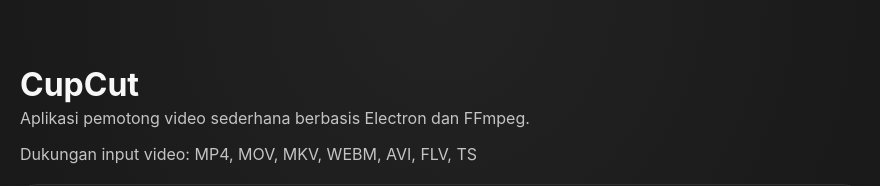
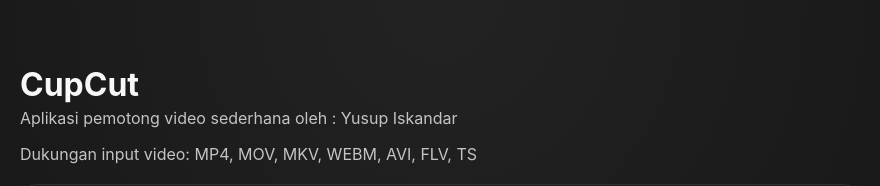
Before and after one commit to Yusupiskandar/Cupcut, an Electron app: page index.html in a window 880 px wide. Shown: the top 186 px of the page. Drawn offline with Linux system fonts and the light colour scheme; no server answers.

```diff
--- a/index.html
+++ b/index.html
@@ -10,7 +10,7 @@
 <body>
   <div class="app-shell">
     <h1>CupCut</h1>
-    <p>Aplikasi pemotong video sederhana berbasis Electron dan FFmpeg.</p>
+    <p>Aplikasi pemotong video sederhana oleh : Yusup Iskandar</p>
     <p class="note">Dukungan input video: MP4, MOV, MKV, WEBM, AVI, FLV, TS</p>
 
     <div class="card">
```
Also changed, not shown: package.json (+17 -2 lines).
